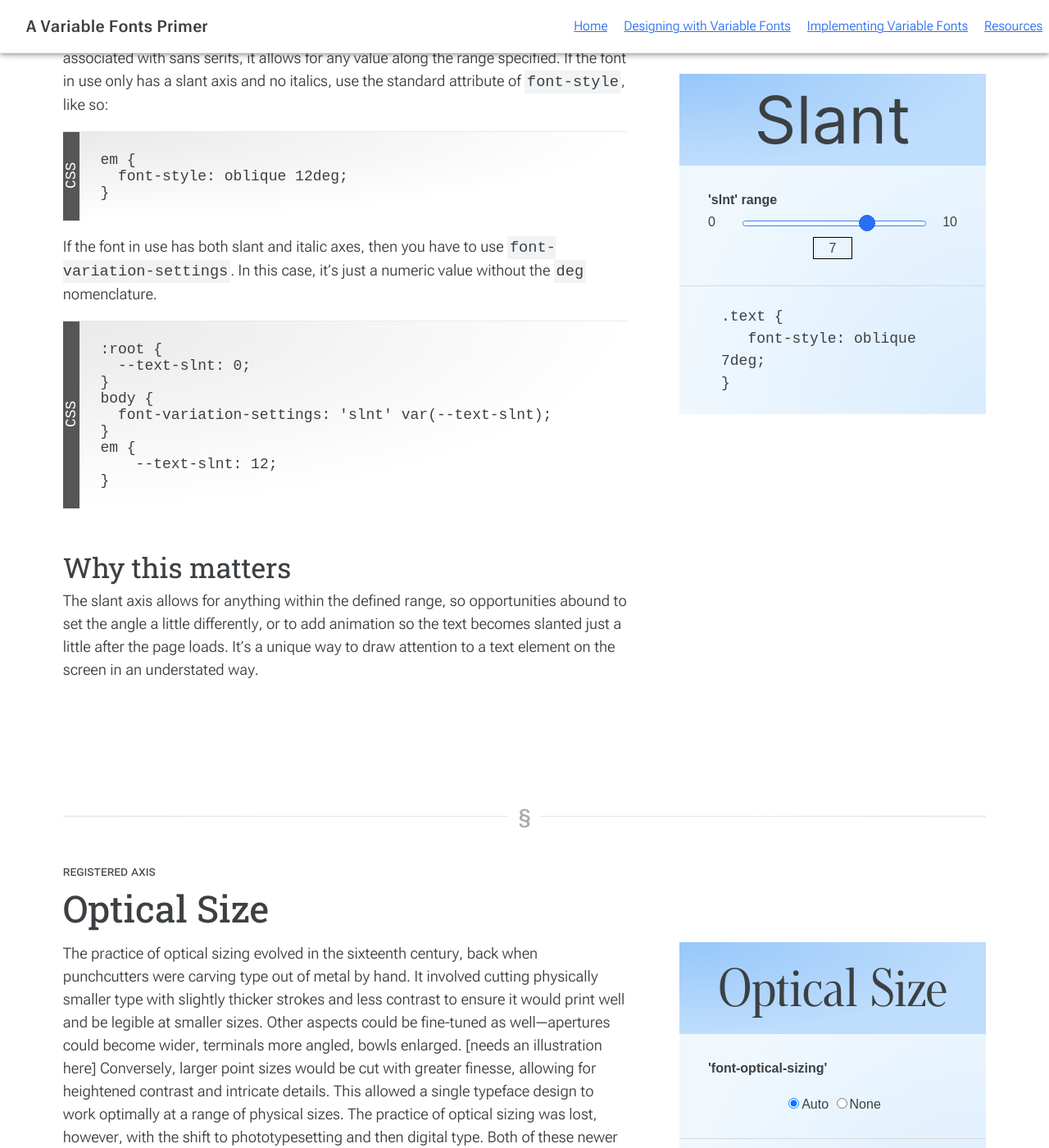
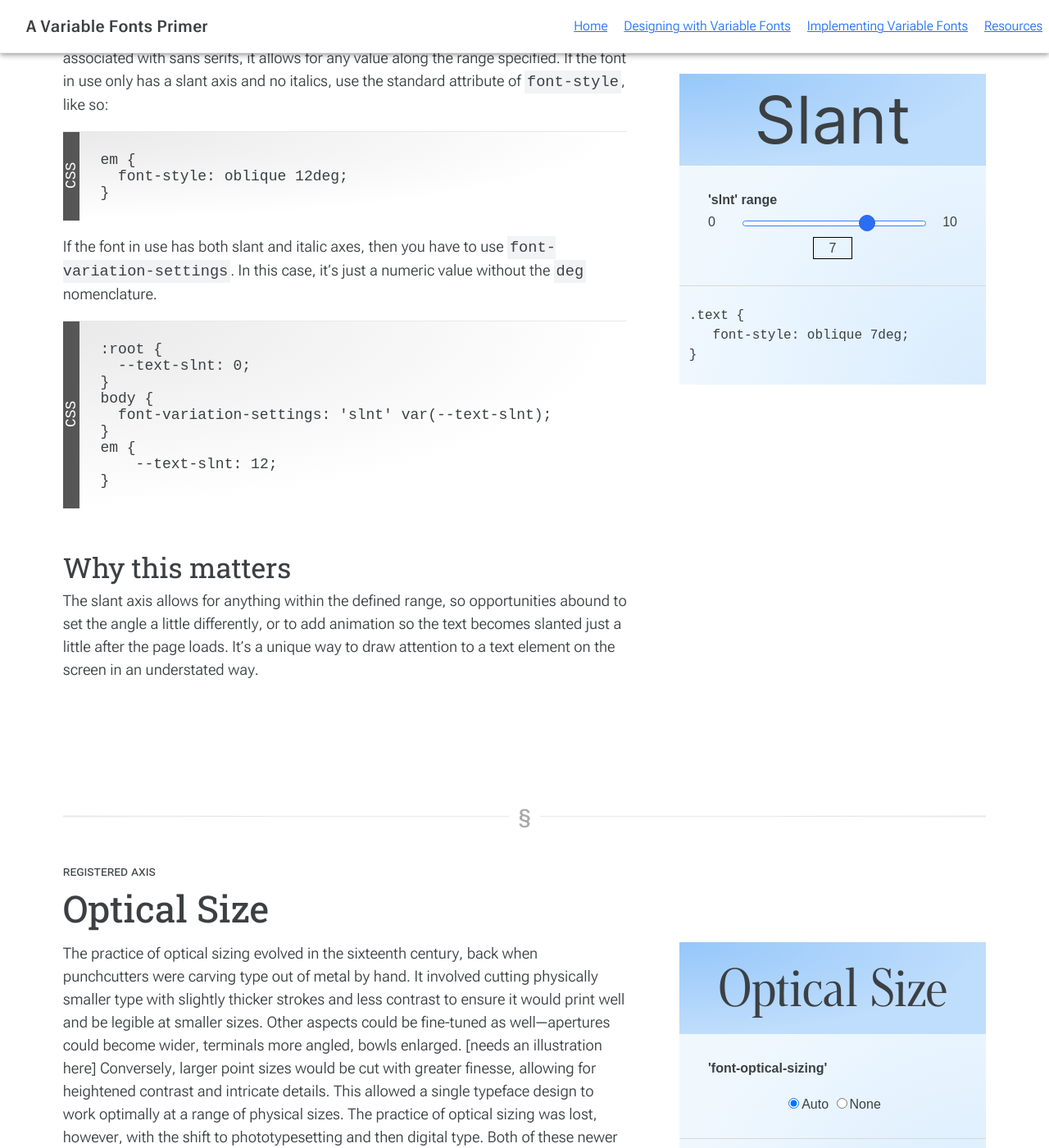
Before and after one commit to jpamental/variable-fonts, a Jekyll site: the page built from pages/about_variable_fonts.html, in a window 1280 px wide and 1400 px high, scrolled down 5290 px. Shown: the whole window at 82% size. Built offline with Jekyll 4.4.1, drawn with Linux system fonts in a browser that asks for light colours; a style sheet for code colours, icons or effects is not loaded.

Commit message:
text sizing updates for code

```diff
--- a/_includes/beatrice/03-organisms/10-embeds/optical-size-auto/optical-size-auto.html
+++ b/_includes/beatrice/03-organisms/10-embeds/optical-size-auto/optical-size-auto.html
@@ -14,7 +14,7 @@
     font-size: calc( 3.25vw + 1.25rem );
     font-optical-sizing: var(--opsz-toggle);
   }
-  .range__axis.range__axis-opsz-autocode.prettyprint {
+  .range__axis.range__axis-opsz-auto code.prettyprint {
     font-size: 1rem;
     max-width: 24rem;
     padding-left: 0.75rem !important;
--- a/_includes/beatrice/03-organisms/10-embeds/slant/slant.html
+++ b/_includes/beatrice/03-organisms/10-embeds/slant/slant.html
@@ -12,6 +12,12 @@
   .range__axis.range__axis--slant .paragraph .text {
     font-family: "Inter VF", sans-serif;
     font-style: oblique calc( var(--text-vf-slnt) * 1deg);
+  }
+  .range__axis.range__axis--slant code.prettyprint {
+    font-size: 1rem;
+    max-width: 24rem;
+    padding-left: 0.75rem !important;
+    padding-right: 0.75rem !important;
   }
 </style>
 
```
